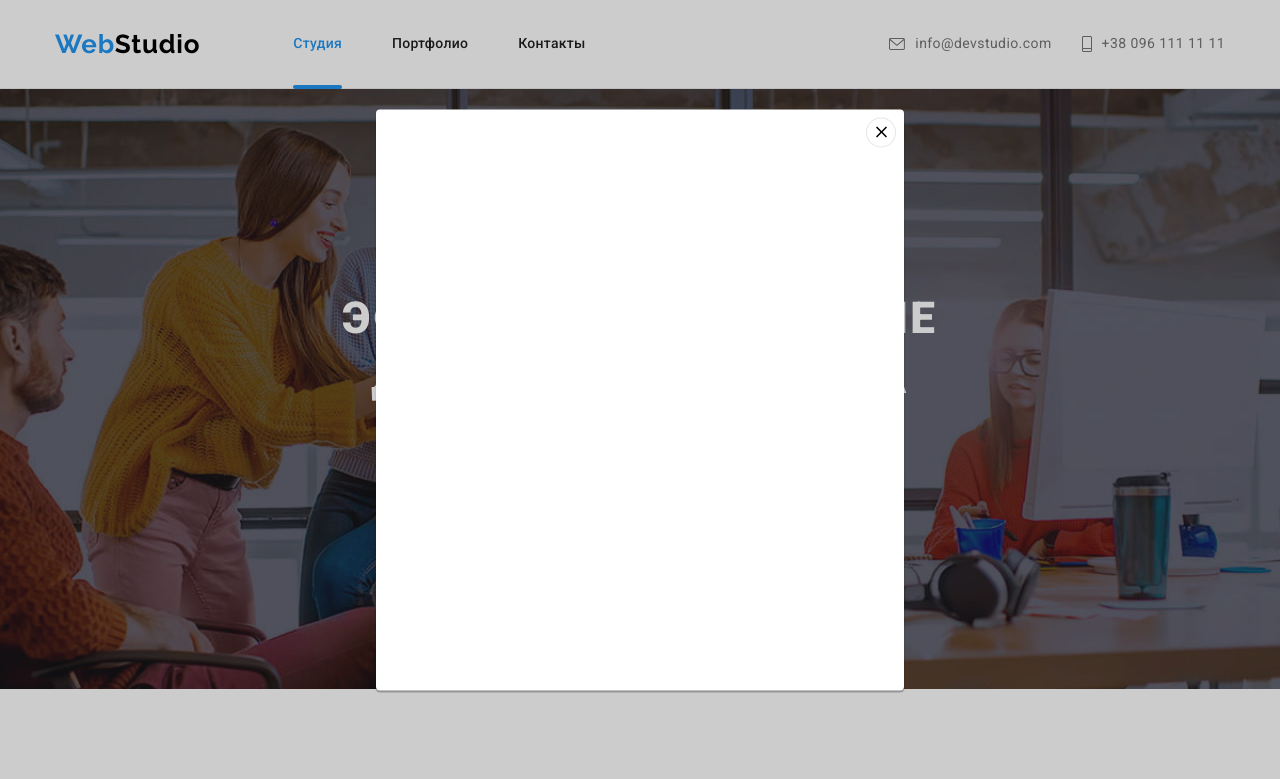
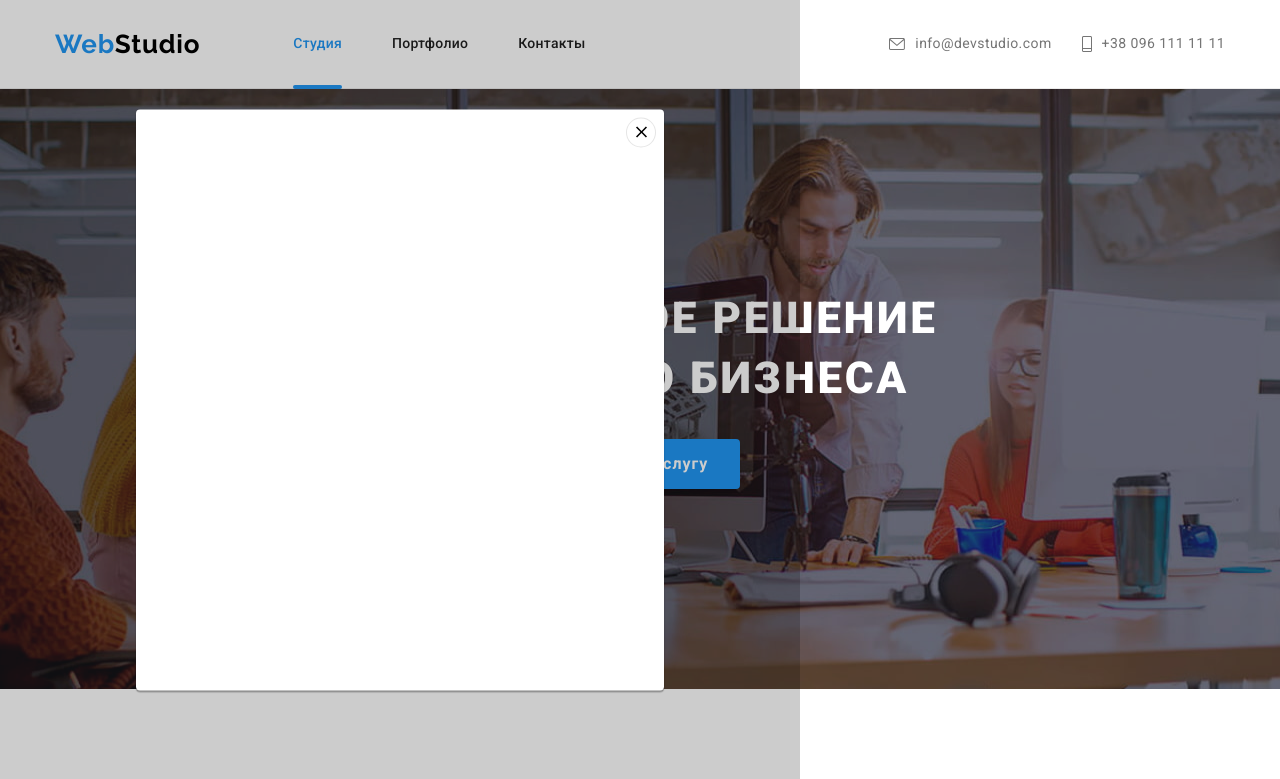
Before and after one commit to Pleomax07/goit-markup-hw-05, a plain HTML site: page index.html in a window 1280 px wide. Shown: the top 779 px of the page. Drawn offline with nearby package versions, Linux system fonts and the light colour scheme.

Commit message:
Виконав ДЗ№5

```diff
--- a/css/styles.css
+++ b/css/styles.css
@@ -389,17 +389,13 @@ color: var(--background-cl-white);
   position: fixed;
   top: 0;
   left: 0;
-  width: 100%;
-  height: 100%;
+  width: 100vh;
+  height: 100vh;
   background-color: rgba(0, 0, 0, 0.2);
   transition: transform 300ms ease-in-out 200ms, opacity 300ms ease-in-out 200ms;
+  }
 
 
-}
-.backdrop.is-hidden {
-  opacity: 0;
-  pointer-events: none;
-}
 .modal-wrapper {
   position: absolute;
   top: 50%;
@@ -407,19 +403,21 @@ color: var(--background-cl-white);
   transform: translate(-50%, -50%);
   width: 528px;
   height: 581px;
-  background-color: #ffffff;
+  background-color: var(--background-cl-white);
   box-shadow: 0px 1px 3px rgba(0, 0, 0, 0.12), 0px 1px 1px rgba(0, 0, 0, 0.14),
     0px 2px 1px rgba(0, 0, 0, 0.2);
   border-radius: 4px;
-  transition: transform 300ms ease-in-out 200ms, opacity 300ms ease-in-out 200ms;
-}
-.backdrop.is-hidden .modal-wrapper {
+  transition: transform 300ms ease-in-out 200ms;
+  }
+
+.backdrop.is-hidden {
   transform: translate(-50%, -50%), scale(0.4);
-
   opacity: 0;
+  pointer-events: none;
+  visibility: hidden;
 }
 .backdrop .modal-wrapper {
-  transform: translate(-50%, -50%), scale(1);
+  transform: opacity 300ms ease-in-out 200ms, translate(-50%, -50%), scale(1);
   opacity: 1;
 }
 .modal-btn {
```
